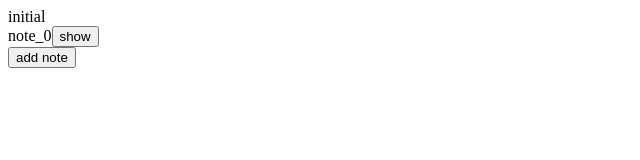
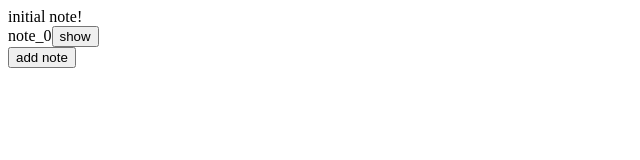
Before and after one commit to thedenisnikulin/chrome-extension, a React (Create React App) app: page / in a window 1280 px wide. Shown: the top 160 px of the page, without its empty margins (0-640 px from the left). Built offline with nearby package versions, Linux system fonts and the light colour scheme.

Commit message:
implemented another approach for storing data + fixes

```diff
--- a/src/App.js
+++ b/src/App.js
@@ -20,59 +20,52 @@ const deserialize = string => {
   })
 }
 
-var initLocation = 'content-0';
-localStorage.setItem(initLocation, 'initial');
-
-let list = JSON.stringify([{id: 1}, {id: 1}, {id: 1}]);
-localStorage.setItem('list1', list);
-let recievedList = JSON.parse(localStorage.getItem('list1'));
-recievedList = [...recievedList, {id: 999}];
-console.log(recievedList)
+var initValue = {
+  id: 0,
+  title: 'note_0',
+  content: 'content-0',
+  text: 'initial note!'
+};
+if (localStorage.getItem(initValue.content) === null) {
+  localStorage.setItem(initValue.content, JSON.stringify(initValue));
+}
 
 const App = () => {
   const editor = useMemo(() => withReact(createEditor()), [])
-  const [currentLocation, setCurrentLocation] = useState(initLocation);
-  const [notes, setNotes] = useState([
-    {
-      id: 0,
-      title: 'note_0',
-      content: 'content-0'
-    },
-  ]);
-  if (localStorage.getItem('content-list') === null) {
-    localStorage.setItem('content-list', JSON.stringify(notes));
-  }
-  const [value, setValue] = useState(deserialize(localStorage.getItem(currentLocation)) || '');
+  const [currentValue, setCurrentValue] = useState(initValue);
+  const [notes, setNotes] = useState(Object.keys(localStorage));
 
-  const handleClick = (e, id) => {
+  const [value, setValue] = useState(JSON.parse(localStorage.getItem(currentValue.content)) || ''); // object
+  const showNote = (e, id) => {
     e.preventDefault();
     notes.map(note => {
-      if (note.id === id) {
-        setCurrentLocation(note.content);
-        setValue(deserialize(localStorage.getItem(currentLocation)))
+    let parsedValue = JSON.parse(localStorage.getItem(note));
+    if (parsedValue.id === id) {
+        setCurrentValue(parsedValue);
+        setValue(currentValue)
       }
     })
   }
-
+  // var arrayOfKeys = Object.keys(localStorage);
+  console.log(notes)
   const addNote = (e) => {
     e.preventDefault();
     let newId;
     try {
-      newId = notes[notes.length-1].id + 1;
+      newId = notes.length;
     } catch (error) {
       newId = 0;
     }
-    if (localStorage.getItem('content-' + newId.toString()) === null) {
-      localStorage.setItem('content-'+ newId.toString(), 'new note created')
-    }
-
     const newNote = {
       id: newId || 0,
       title: 'note_' + newId.toString(),
-      content: localStorage.getItem('content-'+ newId.toString())
+      content: 'content-' + newId.toString(),
+      text: 'new note is created!',
     }
-    setNotes([...notes, newNote]);
-    localStorage.setItem('content-list', JSON.stringify(notes));
+    if (localStorage.getItem('content-' + newId.toString()) === null) {
+      localStorage.setItem('content-'+ newId.toString(), JSON.stringify(newNote))
+    }
+    setNotes([...notes, newNote.content]);
   }
 
   return (
@@ -82,11 +75,12 @@ const App = () => {
         value={value}
         setValue={setValue}
         serialize={serialize}
-        storageLocation={currentLocation}
+        deserialize={deserialize}
+        storageLocation={currentValue.content}
       />
       <NotesList
         notes={notes}
-        handleClick={handleClick}
+        showNote={showNote}
         addNote={addNote}
       />
     </div>
--- a/src/components/NoteEditor.js
+++ b/src/components/NoteEditor.js
@@ -7,10 +7,10 @@ function NoteEditor(props) {
 		<div>
 			<Slate
 				editor={props.editor}
-				value={props.value}
+				value={props.deserialize(props.value.text)}
 				onChange={value => {
-					props.setValue(value)
-					localStorage.setItem(props.storageLocation, props.serialize(value))
+					props.setValue({...props.value, text: props.serialize(value)})
+					localStorage.setItem(props.storageLocation, JSON.stringify(props.value))
 				}}>
       			<Editable />
     		</Slate>
--- a/src/components/NotesList.js
+++ b/src/components/NotesList.js
@@ -5,8 +5,8 @@ function NotesList(props) {
 		<div>
             {props.notes.map(note =>
                 <Note
-                    handleClick={props.handleClick}
-                    note={note}
+                    showNote={props.showNote}
+                    note={JSON.parse(localStorage.getItem(note))}
                 />
             )}
             <input value='add note' type='button' onClick={(e) => props.addNote(e)} />
@@ -19,7 +19,7 @@ function Note(props) {
         <div>
             {props.note.title}
             <input value='show' type='button'
-                onClick={(e) => props.handleClick(e, props.note.id)} />
+                onClick={(e) => props.showNote(e, props.note.id)} />
         </div>
     );
 }
```
